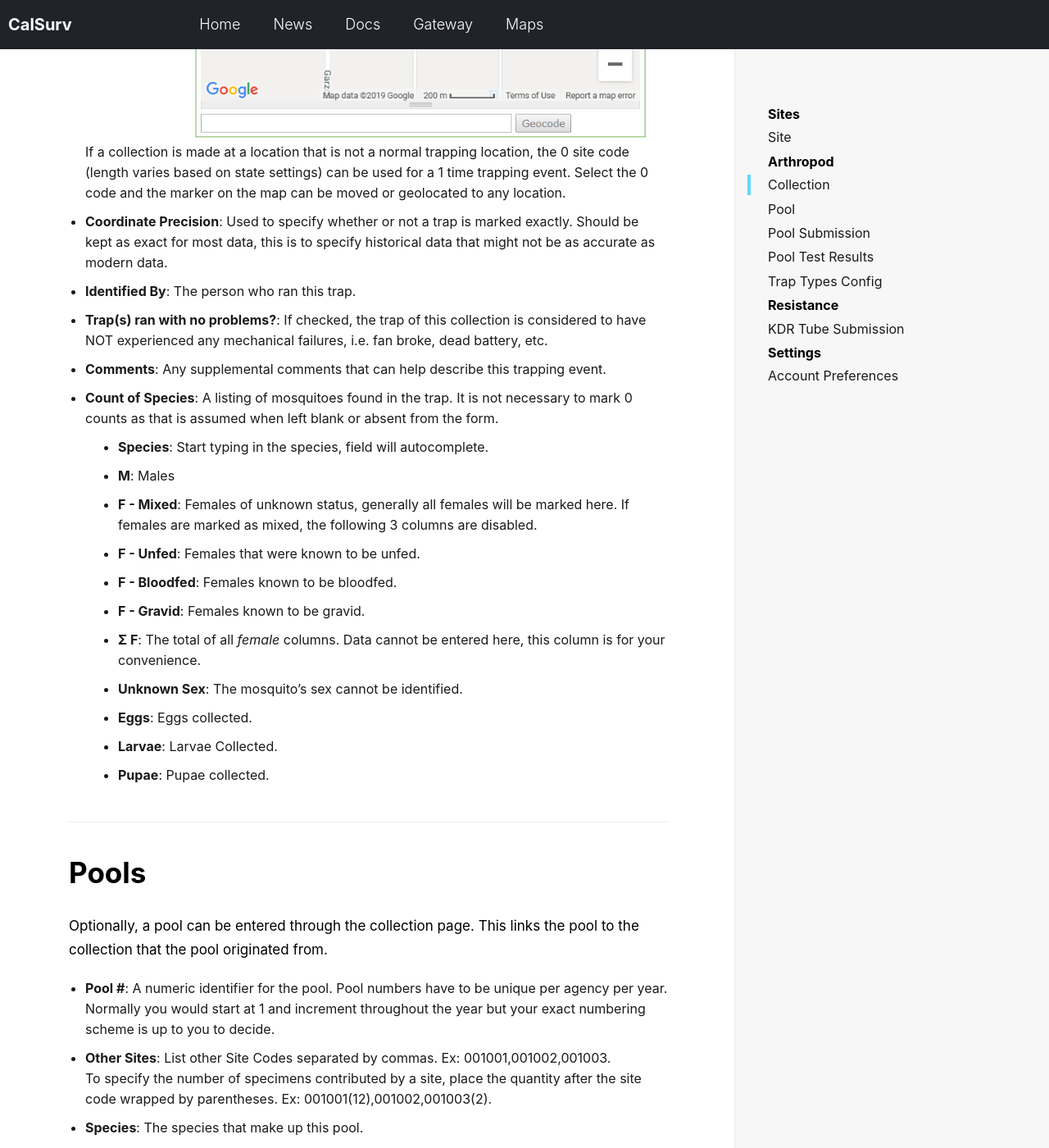
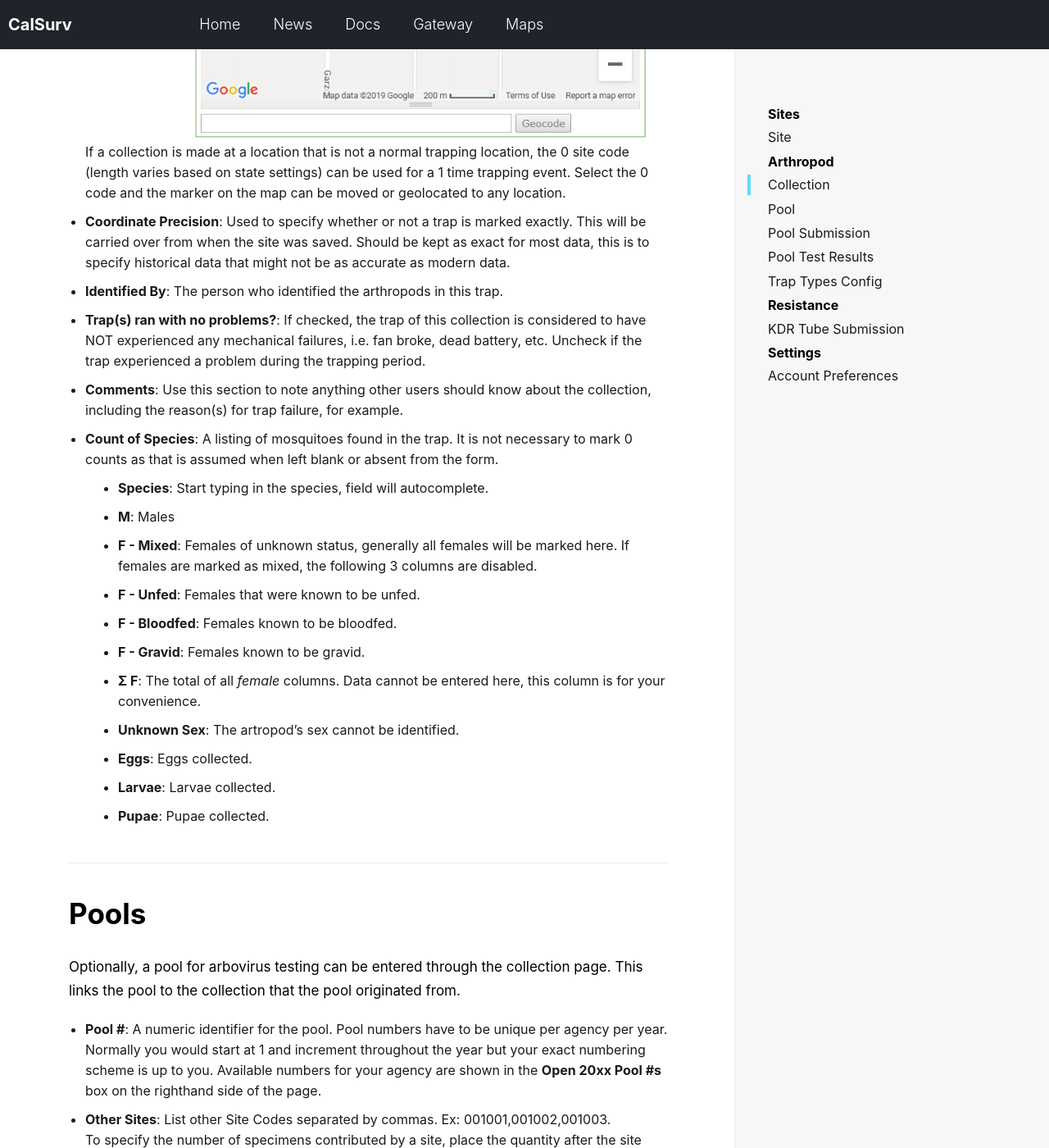
Before and after one commit to tlvaldepena/vectorsurv.org, a Jekyll site: the page built from _docs/arthropod/collection.md, in a window 1280 px wide and 1400 px high, scrolled down 1295 px. Shown: the whole window at 82% size. Built offline with Jekyll 4.4.1, drawn with Linux system fonts in a browser that asks for light colours; some of the changed text lies outside the part shown.

Commit message:
Reflect that any arthropod can be entered

```diff
--- a/_docs/arthropod/collection.md
+++ b/_docs/arthropod/collection.md
@@ -2,45 +2,45 @@
 title: Collection
 gateway-url: https://gateway.calsurv.org/arthro/ppf/collection
 ---
-Collections are the record of mosquito population data through the placement of traps.
+Collections are the records of arthropod population data through the placement of traps.
 
 ## Fields
 
-* **Trap Type**: The type of trap placed in the field.  The list of traps in the dropdown can be adjusted through the [trap types configuration]({{ site.baseurl }}/docs/arthropod/trap-types) page.
-* **Lure Type**: The types of lure(s) used with the trap if any.  Multiple values can be selected by using *CTRL/CMD/SHIFT* keys while selecting values.  *Unspecified* and *None* can only be selected individually.
-* **Collection Date**: The date the trap was picked up.  If a trap was left for multiple nights, enter the last day the trap was in the field.  Date format is based on the settings under [Account Preferences]({{ site.baseurl }}/docs/settings/account-preferences).  A date needs to be selected before a trapping site can be selected.
+* **Trap Type**: The type of trap placed in the field. The list of traps in the dropdown can be adjusted through the [trap types configuration]({{ site.baseurl }}/docs/arthropod/trap-types) page.
+* **Lure Type**: The types of lure(s) used with the trap if any. Multiple values can be selected by using *CTRL/CMD/SHIFT* keys while selecting values. *Unspecified* and *None* can only be selected individually.
+* **Collection Date**: The date the trap was picked up. If a trap was left for multiple nights, enter the last day the trap was in the field. Date format is based on the settings under [Account Preferences]({{ site.baseurl }}/docs/settings/account-preferences). A date needs to be selected before a trap site can be selected.
 * **# of Traps**: Number of unique traps in operation at one site.
-* **# of Nights/Trap**: The number of nights a trap was in the field.  If a trap was placed and collected in the same day, enter 0.  If a trap was placed and collected the next day, enter 1.
-* **Trap(s) at Site**: The [site]({{ site.baseurl }}/docs/site/) where a trap was placed.  Start typing in any part of the site code or name and the dropdown will filter the sites to that text.  Once a site is selected, the trap can be adjusted up to 400m away indicated by the circle.
+* **# of Nights/Trap**: The number of nights a trap was in the field. If a trap was placed and collected in the same day, enter 0. If a trap was placed and collected the next day, enter 1.
+* **Trap(s) at Site**: The [site]({{ site.baseurl }}/docs/site/) where a trap was placed. Start typing in any part of the site code or name and the dropdown will filter the sites to that text. Once a site is selected, the trap can be adjusted up to 400m away indicated by the circle.
 ![Collection Site Map]({{ site.baseurl }}/assets/images/docs/collection_site_radius.png)
-If a collection is made at a location that is not a normal trapping location, the 0 site code (length varies based on state settings) can be used for a 1 time trapping event.  Select the 0 code and the marker on the map can be moved or geolocated to any location.
-* **Coordinate Precision**: Used to specify whether or not a trap is marked exactly.  Should be kept as exact for most data,  this is to specify historical data that might not be as accurate as modern data.
-* **Identified By**: The person who ran this trap.
-* **Trap(s) ran with no problems?**: If checked, the trap of this collection is considered to have NOT experienced any mechanical failures, i.e. fan broke, dead battery, etc.
-* **Comments**: Any supplemental comments that can help describe this trapping event.
+If a collection is made at a location that is not a normal trapping location, the 0 site code (length varies based on state settings) can be used for a 1 time trapping event. Select the 0 code and the marker on the map can be moved or geolocated to any location.
+* **Coordinate Precision**: Used to specify whether or not a trap is marked exactly. This will be carried over from when the site was saved. Should be kept as exact for most data, this is to specify historical data that might not be as accurate as modern data.
+* **Identified By**: The person who identified the arthropods in this trap.
+* **Trap(s) ran with no problems?**: If checked, the trap of this collection is considered to have NOT experienced any mechanical failures, i.e. fan broke, dead battery, etc. Uncheck if the trap experienced a problem during the trapping period.
+* **Comments**: Use this section to note anything other users should know about the collection, including the reason(s) for trap failure, for example.
 * **Count of Species**: A listing of mosquitoes found in the trap.  It is not necessary to mark 0 counts as that is assumed when left blank or absent from the form.
   * **Species**: Start typing in the species, field will autocomplete.
   * **M**: Males
-  * **F - Mixed**: Females of unknown status,  generally all females will be marked here.  If females are marked as mixed, the following 3 columns are disabled.
+  * **F - Mixed**: Females of unknown status, generally all females will be marked here. If females are marked as mixed, the following 3 columns are disabled.
   * **F - Unfed**: Females that were known to be unfed.
   * **F - Bloodfed**: Females known to be bloodfed.
   * **F - Gravid**: Females known to be gravid.
-  * **Σ F**: The total of all *female* columns.  Data cannot be entered here,  this column is for your convenience.
-  * **Unknown Sex**: The mosquito's sex cannot be identified.
+  * **Σ F**: The total of all *female* columns. Data cannot be entered here, this column is for your convenience.
+  * **Unknown Sex**: The artropod's sex cannot be identified.
   * **Eggs**: Eggs collected.
-  * **Larvae**: Larvae Collected.
+  * **Larvae**: Larvae collected.
   * **Pupae**: Pupae collected.
 
 ## Pools
 
-Optionally, a pool can be entered through the collection page.  This links the pool to the collection that the pool originated from.
+Optionally, a pool for arbovirus testing can be entered through the collection page. This links the pool to the collection that the pool originated from.
 
-* **Pool #**: A numeric identifier for the pool.  Pool numbers have to be unique per agency per year.  Normally you would start at 1 and increment throughout the year but your exact numbering scheme is up to you to decide.
-* **Other Sites**: List other Site Codes separated by commas.  Ex: 001001,001002,001003.
-To specify the number of specimens contributed by a site, place the quantity after the site code wrapped by parentheses.  Ex: 001001(12),001002,001003(2).
+* **Pool #**: A numeric identifier for the pool. Pool numbers have to be unique per agency per year. Normally you would start at 1 and increment throughout the year but your exact numbering scheme is up to you. Available numbers for your agency are shown in the **Open 20xx Pool #s** box on the righthand side of the page.
+* **Other Sites**: List other Site Codes separated by commas. Ex: 001001,001002,001003.
+To specify the number of specimens contributed by a site, place the quantity after the site code wrapped by parentheses. Ex: 001001(12),001002,001003(2).
 * **Species**: The species that make up this pool.
 * **Sex/Condition**: The sex/condition of this mosquito
-* **# in Pool**: The total number of specimens in this pool.  If this pool has specimen from more than one site (denoted in the Other Sites column), the number of specimens from the primary site (Site Code column) will be determined from this value.
+* **# in Pool**: The total number of specimens in this pool. If this pool has specimen from more than one site (denoted in the Other Sites column), the number of specimens from the primary site (Site Code column) will be determined from this value.
 * **Comments**: Any accompanying comments.
 
 ## KDR Resistance Testing (California ONLY)
```
